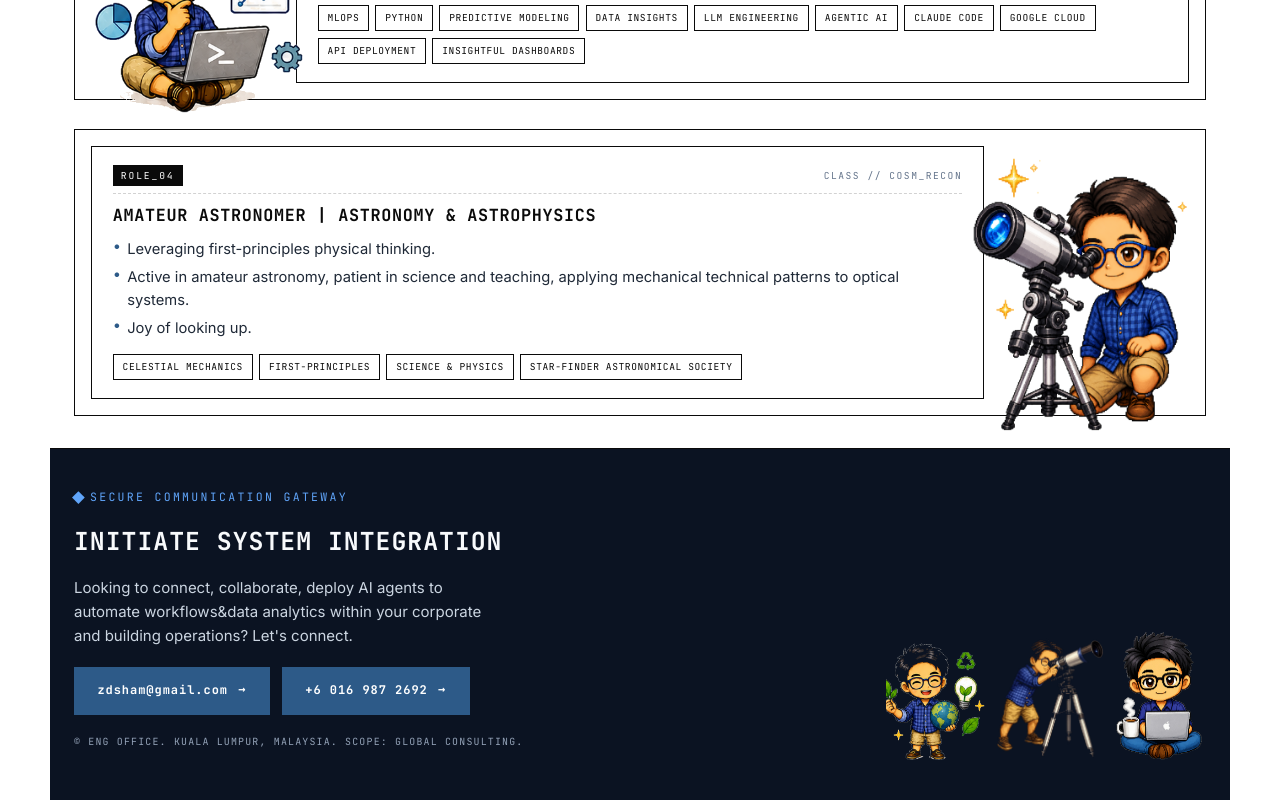
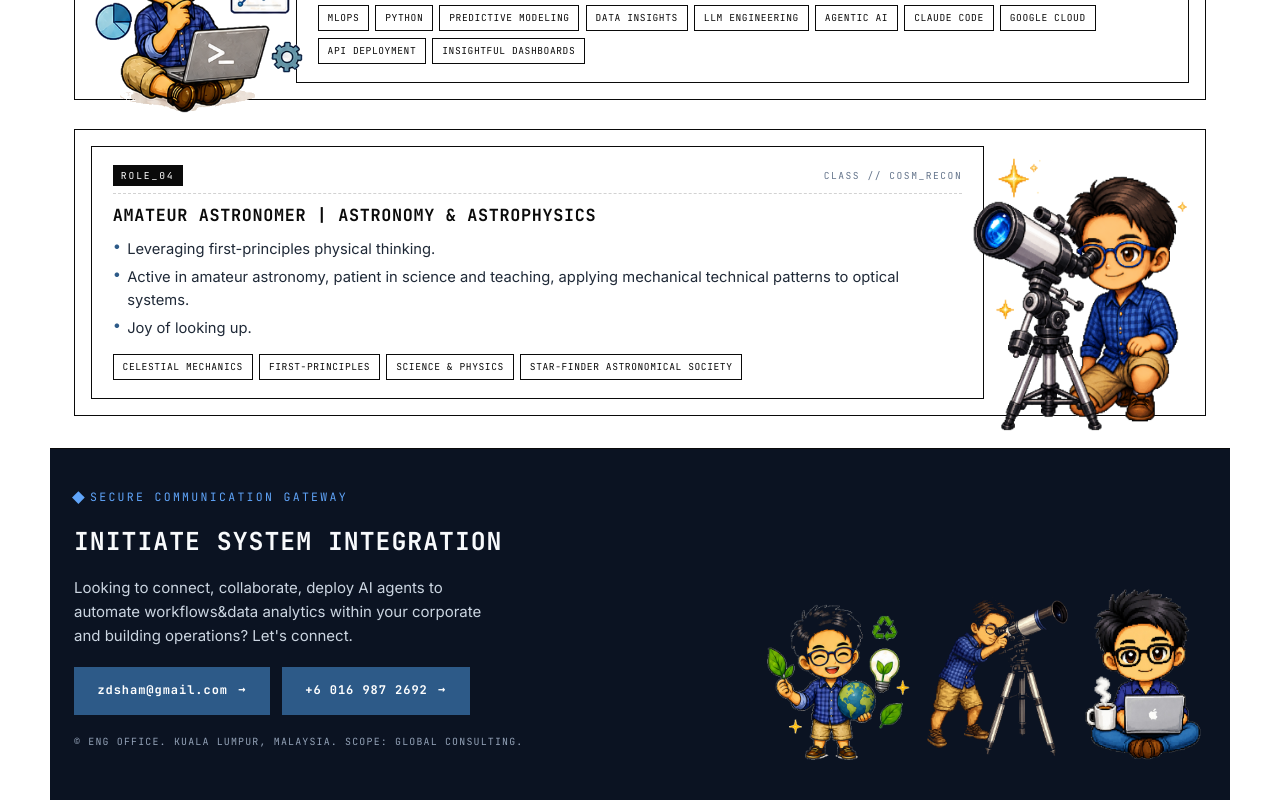
Before and after one commit to SamSham07/SamSham07.github.io, a React (Vite) app: page / in a window 1280 px wide. Shown: the part 2004-2804 px from the top of the page. Built offline with nearby package versions, Linux system fonts and the light colour scheme.

Commit message:
Increase footer pixel character size for better visibility.
Restore larger mascot heights and widen the glyph container while keeping the side-by-side footer layout intact.

```diff
--- a/src/index.css
+++ b/src/index.css
@@ -1468,8 +1468,8 @@
   align-items: flex-end;
   justify-content: flex-end;
   flex-wrap: nowrap;
-  gap: 0.25rem;
-  width: min(100%, 320px);
+  gap: 0.35rem;
+  width: min(100%, 460px);
   max-width: 100%;
   overflow: hidden;
   flex-shrink: 0;
@@ -1550,25 +1550,25 @@
 html[data-pixel-mode='true'] .footer-meta { color: #aaa; }
 
 .footer-glyph-img {
-  height: 132px;
+  height: 176px;
   width: auto;
-  max-width: 100%;
+  max-width: none;
   object-fit: contain;
   object-position: bottom center;
   display: block;
-  flex-shrink: 1;
+  flex-shrink: 0;
 }
 
 .footer-glyph-img--green {
-  height: 120px;
+  height: 160px;
 }
 
 .footer-glyph-img--telescope {
-  height: 126px;
+  height: 168px;
 }
 
 .footer-glyph-img--coding {
-  height: 132px;
+  height: 176px;
 }
 
 @media (max-width: 820px) {
@@ -1593,7 +1593,7 @@
   .footer-glyph-img--green,
   .footer-glyph-img--telescope,
   .footer-glyph-img--coding {
-    height: 120px;
+    height: 140px;
   }
 }
 
```
